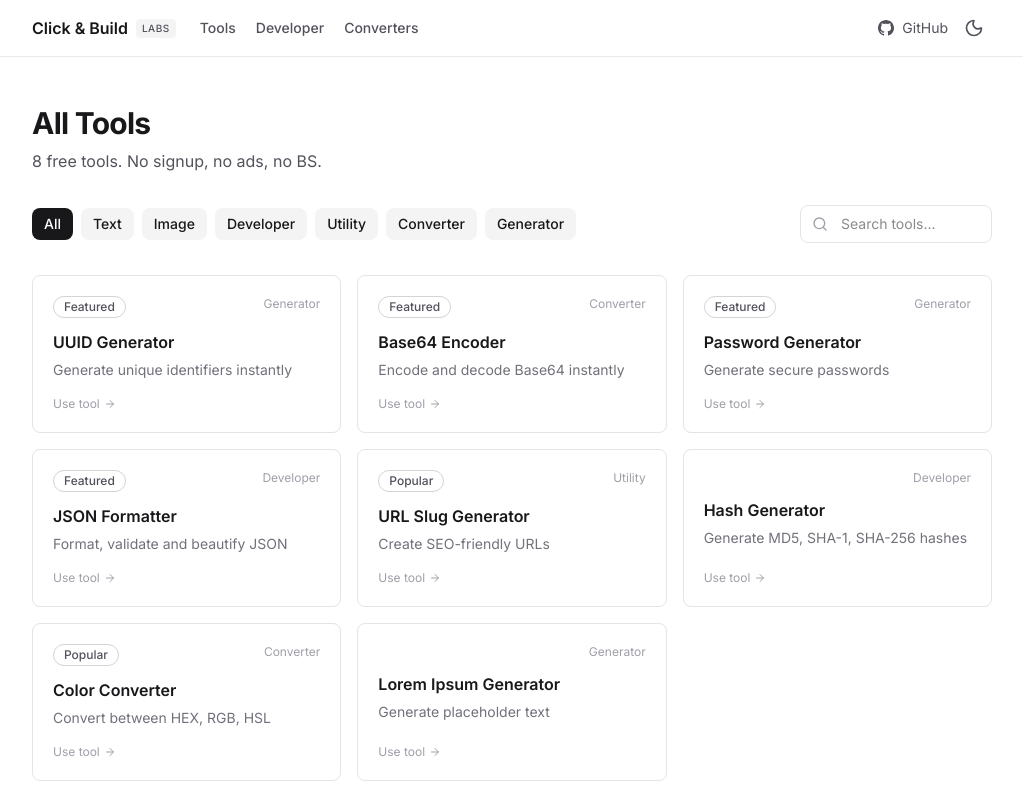
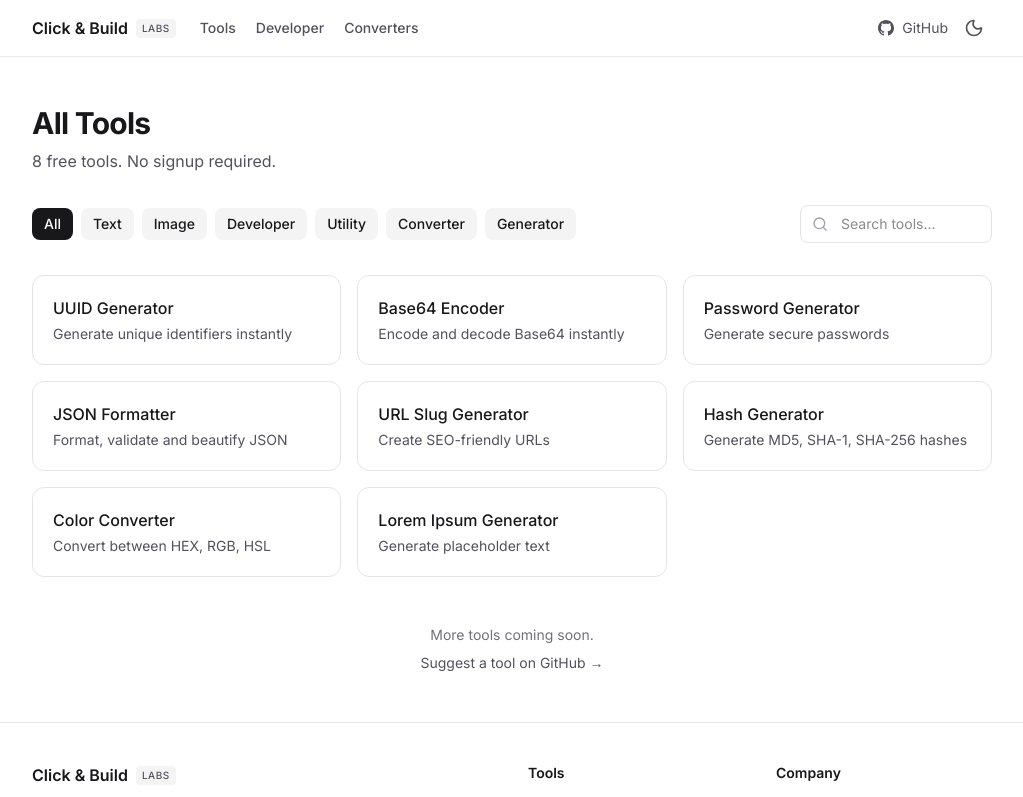
Before and after one commit to Caarrasco22/click-build-labs, a Next.js app: page /tools in a window 1280 px wide. Shown: the top 797 px of the page, without its empty margins (128-1151 px from the left). Built offline with nearby package versions, Linux system fonts and the light colour scheme.

Commit message:
chore: configure for Cloudflare Pages static export

```diff
--- a/app/robots.ts
+++ /dev/null
@@ -1,15 +0,0 @@
-import { MetadataRoute } from 'next';
-
-export default function robots(): MetadataRoute.Robots {
-  return {
-    rules: [
-      {
-        userAgent: '*',
-        allow: '/',
-        disallow: ['/api/', '/_next/'],
-      },
-    ],
-    sitemap: 'https://clickbuildlabs.com/sitemap.xml',
-    host: 'https://clickbuildlabs.com',
-  };
-}
--- a/app/sitemap.ts
+++ /dev/null
@@ -1,23 +0,0 @@
-import { MetadataRoute } from 'next';
-import { tools } from '@/lib/registry';
-
-export default function sitemap(): MetadataRoute.Sitemap {
-  const baseUrl = 'https://clickbuildlabs.com';
-  const now = new Date();
-
-  const staticPages = [
-    { url: baseUrl, lastModified: now, changeFrequency: 'daily' as const, priority: 1 },
-    { url: `${baseUrl}/tools`, lastModified: now, changeFrequency: 'daily' as const, priority: 0.9 },
-    { url: `${baseUrl}/privacy`, lastModified: now, changeFrequency: 'monthly' as const, priority: 0.4 },
-    { url: `${baseUrl}/terms`, lastModified: now, changeFrequency: 'monthly' as const, priority: 0.4 },
-  ];
-
-  const toolPages = tools.map((tool) => ({
-    url: `${baseUrl}/tools/${tool.slug}`,
-    lastModified: now,
-    changeFrequency: 'weekly' as const,
-    priority: tool.popular ? 0.8 : 0.6,
-  }));
-
-  return [...staticPages, ...toolPages];
-}
--- /dev/null
+++ b/app/tools/ToolsFilterClient.tsx
@@ -0,0 +1,99 @@
+'use client';
+
+import { useState } from 'react';
+import Link from 'next/link';
+import { useRouter, useSearchParams } from 'next/navigation';
+import { Button } from '@/components/ui/Button';
+import { Search } from 'lucide-react';
+import { TOOL_CATEGORIES, CATEGORY_LABELS, type ToolCategory } from '@/lib/registry';
+import type { Tool } from '@/lib/types';
+
+interface ToolsFilterClientProps {
+  tools: Tool[];
+}
+
+export function ToolsFilterClient({ tools }: ToolsFilterClientProps) {
+  const router = useRouter();
+  const searchParams = useSearchParams();
+  const [query, setQuery] = useState(searchParams.get('q') || '');
+
+  const category = searchParams.get('category') || 'all';
+
+  const filteredTools = query
+    ? tools.filter(
+        (tool) =>
+          tool.name.toLowerCase().includes(query.toLowerCase()) ||
+          tool.shortDescription.toLowerCase().includes(query.toLowerCase())
+      )
+    : category === 'all'
+      ? tools
+      : tools.filter((t) => t.category === category);
+
+  const handleSearch = (e: React.FormEvent) => {
+    e.preventDefault();
+    const params = new URLSearchParams();
+    if (query) params.set('q', query);
+    if (category !== 'all') params.set('category', category);
+    router.push(`/tools${params.toString() ? `?${params.toString()}` : ''}`);
+  };
+
+  return (
+    <>
+      <div className="mb-8">
+        <div className="flex flex-col gap-4 sm:flex-row sm:items-center sm:justify-between">
+          <div className="flex flex-wrap gap-2">
+            {TOOL_CATEGORIES.map((cat) => (
+              <Link key={cat} href={cat === 'all' ? '/tools' : `/tools?category=${cat}`}>
+                <Button
+                  variant={category === cat ? 'primary' : 'secondary'}
+                  size="sm"
+                >
+                  {cat === 'all' ? 'All' : CATEGORY_LABELS[cat as ToolCategory]}
+                </Button>
+              </Link>
+            ))}
+          </div>
+
+          <form method="GET" action="/tools" className="relative" onSubmit={handleSearch}>
+            {category !== 'all' && <input type="hidden" name="category" value={category} />}
+            <Search className="absolute left-3 top-1/2 -translate-y-1/2 h-4 w-4 text-zinc-400" />
+            <input
+              type="search"
+              name="q"
+              value={query}
+              onChange={(e) => setQuery(e.target.value)}
+              placeholder="Search tools..."
+              className="pl-10 pr-4 py-2 rounded-lg border border-zinc-200 bg-white text-sm dark:border-zinc-800 dark:bg-zinc-900 w-48 focus:w-64 transition-all outline-none focus:border-zinc-400 dark:focus:border-zinc-600"
+            />
+          </form>
+        </div>
+      </div>
+
+      {filteredTools.length === 0 ? (
+        <div className="text-center py-16">
+          <p className="text-zinc-500 dark:text-zinc-400">
+            No tools found matching your criteria.
+          </p>
+          <Link href="/tools" className="mt-4 inline-block">
+            <Button variant="secondary">Clear filters</Button>
+          </Link>
+        </div>
+      ) : (
+        <div className="grid gap-4 sm:grid-cols-2 lg:grid-cols-3">
+          {filteredTools.map((tool) => (
+            <Link key={tool.slug} href={`/tools/${tool.slug}`} className="block">
+              <div className="rounded-xl border border-zinc-200 dark:border-zinc-800 bg-white dark:bg-zinc-900 p-5 hover:border-zinc-300 dark:hover:border-zinc-700 transition-colors">
+                <h3 className="font-medium text-zinc-900 dark:text-zinc-50">
+                  {tool.name}
+                </h3>
+                <p className="mt-1 text-sm text-zinc-600 dark:text-zinc-400">
+                  {tool.shortDescription}
+                </p>
+              </div>
+            </Link>
+          ))}
+        </div>
+      )}
+    </>
+  );
+}
--- a/app/tools/[slug]/page.tsx
+++ b/app/tools/[slug]/page.tsx
@@ -9,7 +9,7 @@ import { Card } from '@/components/ui/Card';
 import { Button } from '@/components/ui/Button';
 import { ToolCard } from '@/components/tools/ToolCard';
 import { AdSlot } from '@/components/ads/AdSlot';
-import { getToolBySlug, getRelatedTools, CATEGORY_LABELS } from '@/lib/registry';
+import { getToolBySlug, getRelatedTools, CATEGORY_LABELS, tools } from '@/lib/registry';
 import { TOOL_COMPONENTS, hasToolComponent } from '@/lib/components';
 import { createToolJsonLd, createBreadcrumbJsonLd } from '@/lib/seo';
 
@@ -26,6 +26,12 @@ const iconMap: Record<string, React.ComponentType<{ className?: string }>> = {
 
 interface ToolPageProps {
   params: Promise<{ slug: string }>;
+}
+
+export async function generateStaticParams() {
+  return tools.map((tool) => ({
+    slug: tool.slug,
+  }));
 }
 
 export async function generateMetadata({ params }: ToolPageProps): Promise<Metadata> {
--- a/app/tools/page.tsx
+++ b/app/tools/page.tsx
@@ -1,11 +1,10 @@
 import type { Metadata } from 'next';
+import { Suspense } from 'react';
 import Link from 'next/link';
 import { Container } from '@/components/ui/Container';
 import { Button } from '@/components/ui/Button';
-import { ToolCard } from '@/components/tools/ToolCard';
-import { tools, searchTools } from '@/lib/registry';
-import { TOOL_CATEGORIES, CATEGORY_LABELS, type ToolCategory } from '@/lib/registry';
-import { Search } from 'lucide-react';
+import { tools } from '@/lib/registry';
+import { ToolsFilterClient } from './ToolsFilterClient';
 
 export const metadata: Metadata = {
   title: 'All Free Online Tools | Click & Build Labs',
@@ -13,21 +12,20 @@ export const metadata: Metadata = {
     'Browse all free online tools: formatters, converters, generators, and utilities. No signup required.',
 };
 
-interface ToolsPageProps {
-  searchParams: Promise<{ category?: string; q?: string }>;
+function ToolsLoading() {
+  return (
+    <div className="grid gap-4 sm:grid-cols-2 lg:grid-cols-3">
+      {[1, 2, 3, 4, 5, 6].map((i) => (
+        <div
+          key={i}
+          className="h-24 rounded-xl border border-zinc-200 dark:border-zinc-800 bg-zinc-100 dark:bg-zinc-900 animate-pulse"
+        />
+      ))}
+    </div>
+  );
 }
 
-export default async function ToolsPage({ searchParams }: ToolsPageProps) {
-  const params = await searchParams;
-  const category = params.category || 'all';
-  const query = params.q || '';
-
-  const filteredTools = query
-    ? searchTools(query)
-    : category === 'all'
-      ? tools
-      : tools.filter((t) => t.category === category);
-
+export default async function ToolsPage() {
   return (
     <Container className="py-12">
       <div className="mb-8">
@@ -35,62 +33,20 @@ export default async function ToolsPage({ searchParams }: ToolsPageProps) {
           All Tools
         </h1>
         <p className="mt-2 text-zinc-600 dark:text-zinc-400">
-          {tools.length} free tools. No signup, no ads, no BS.
+          {tools.length} free tools. No signup required.
         </p>
       </div>
 
-      <div className="mb-8">
-        <div className="flex flex-col gap-4 sm:flex-row sm:items-center sm:justify-between">
-          <div className="flex flex-wrap gap-2">
-            {TOOL_CATEGORIES.map((cat) => (
-              <Link key={cat} href={cat === 'all' ? '/tools' : `/tools?category=${cat}`}>
-                <Button
-                  variant={category === cat ? 'primary' : 'secondary'}
-                  size="sm"
-                >
-                  {cat === 'all' ? 'All' : CATEGORY_LABELS[cat as ToolCategory]}
-                </Button>
-              </Link>
-            ))}
-          </div>
-
-          <form method="GET" action="/tools" className="relative">
-            <input type="hidden" name="category" value={category} />
-            <Search className="absolute left-3 top-1/2 -translate-y-1/2 h-4 w-4 text-zinc-400" />
-            <input
-              type="search"
-              name="q"
-              defaultValue={query}
-              placeholder="Search tools..."
-              className="pl-10 pr-4 py-2 rounded-lg border border-zinc-200 bg-white text-sm dark:border-zinc-800 dark:bg-zinc-900 w-48 focus:w-64 transition-all outline-none focus:border-zinc-400 dark:focus:border-zinc-600"
-            />
-          </form>
-        </div>
-      </div>
-
-      {filteredTools.length === 0 ? (
-        <div className="text-center py-16">
-          <p className="text-zinc-500 dark:text-zinc-400">
-            No tools found matching your criteria.
-          </p>
-          <Link href="/tools" className="mt-4 inline-block">
-            <Button variant="secondary">Clear filters</Button>
-          </Link>
-        </div>
-      ) : (
-        <div className="grid gap-4 sm:grid-cols-2 lg:grid-cols-3">
-          {filteredTools.map((tool) => (
-            <ToolCard key={tool.slug} tool={tool} />
-          ))}
-        </div>
-      )}
+      <Suspense fallback={<ToolsLoading />}>
+        <ToolsFilterClient tools={tools} />
+      </Suspense>
 
       <div className="mt-12 text-center">
         <p className="text-sm text-zinc-500 dark:text-zinc-400">
           More tools coming soon.
         </p>
         <a
-          href="https://github.com"
+          href="https://github.com/Caarrasco22/click-build-labs/issues"
           target="_blank"
           rel="noopener noreferrer"
           className="mt-2 inline-block text-sm text-zinc-600 hover:text-zinc-900 dark:text-zinc-400 dark:hover:text-zinc-50"
--- a/next.config.ts
+++ b/next.config.ts
@@ -5,6 +5,7 @@ const nextConfig: NextConfig = {
     unoptimized: true,
   },
   trailingSlash: true,
+  output: 'export',
 };
 
 export default nextConfig;
```
Also changed, not shown: public/robots.txt (added), 2 other files (tests, documents, lock files or other folders).
